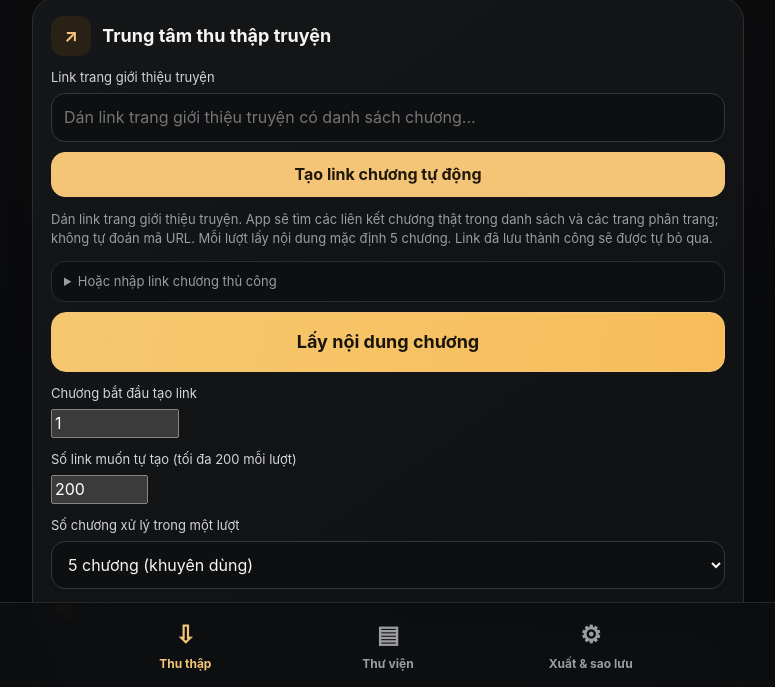
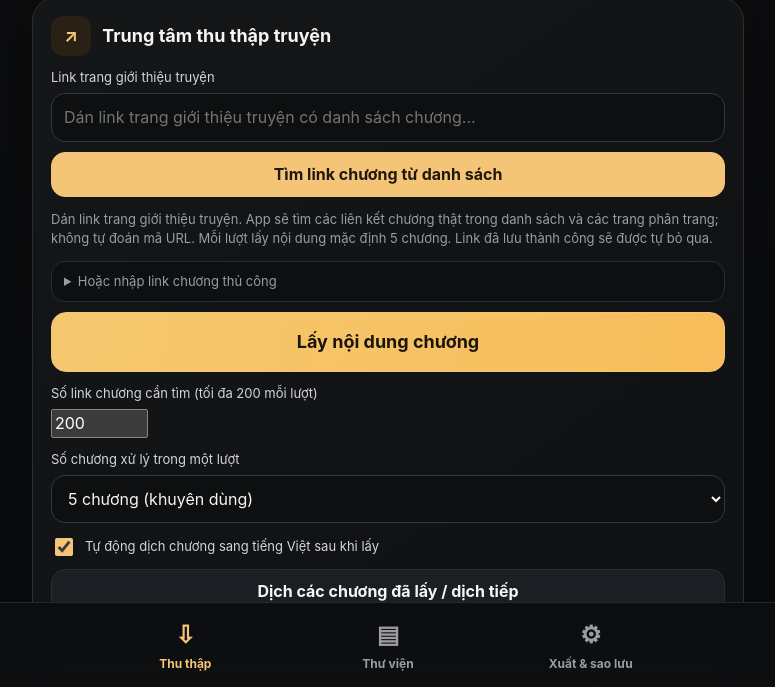
Before and after one commit to truyenvui/truyen-audio, a plain HTML site: page index.html in a window 1280 px wide. Shown: the part 111-798 px from the top of the page, without its empty margins (252-1027 px from the left). Drawn offline with Linux system fonts and the light colour scheme.

Commit message:
Clarify real chapter discovery controls

```diff
--- a/index.html
+++ b/index.html
@@ -35,13 +35,13 @@ label{display:block;font-size:13px;color:#d4d5d7;margin:12px 0 6px}input[type=te
 <div class="sectionhead"><h2><span class="sectionicon">↗</span> Trung tâm thu thập truyện</h2></div>
 <label for="storyUrl">Link trang giới thiệu truyện</label>
 <input id="storyUrl" type="url" inputmode="url" placeholder="Dán link trang giới thiệu truyện có danh sách chương...">
-<div class="actions"><button class="primary" id="discover" type="button">Tạo link chương tự động</button></div>
+<div class="actions"><button class="primary" id="discover" type="button">Tìm link chương từ danh sách</button></div>
 <p class="small">Dán link trang giới thiệu truyện. App sẽ tìm các liên kết chương thật trong danh sách và các trang phân trang; không tự đoán mã URL. Mỗi lượt lấy nội dung mặc định 5 chương. Link đã lưu thành công sẽ được tự bỏ qua.</p>
 <details class="manual-links"><summary>Hoặc nhập link chương thủ công</summary>
 <textarea id="urls" placeholder="Mỗi dòng một link chương (tối đa 200 link)..." style="min-height:88px;margin-top:10px"></textarea>
 </details>
-<div class="actions"><button class="primary importmain" id="fetch">Lấy nội dung chương</button></div><label for="patternStartChapter">Chương bắt đầu tạo link</label><input id="patternStartChapter" type="number" inputmode="numeric" min="1" max="999999" value="1">
-<label for="maxDiscoverPages">Số link muốn tự tạo (tối đa 200 mỗi lượt)</label><input id="maxDiscoverPages" type="number" inputmode="numeric" min="1" max="200" value="200" placeholder="Ví dụ: 100"><label for="batchSize">Số chương xử lý trong một lượt</label><select id="batchSize"><option value="5" selected>5 chương (khuyên dùng)</option><option value="10">10 chương</option><option value="20">20 chương</option><option value="50">50 chương</option></select><label style="display:flex;align-items:center;gap:9px;margin-top:12px"><input id="autoTranslate" type="checkbox" checked style="width:18px;height:18px;accent-color:var(--gold)"> Tự động dịch chương sang tiếng Việt sau khi lấy</label><div class="actions"><button id="translateImports">Dịch các chương đã lấy / dịch tiếp</button></div>
+<div class="actions"><button class="primary importmain" id="fetch">Lấy nội dung chương</button></div>
+<label for="maxDiscoverPages">Số link chương cần tìm (tối đa 200 mỗi lượt)</label><input id="maxDiscoverPages" type="number" inputmode="numeric" min="1" max="200" value="200" placeholder="Ví dụ: 100"><label for="batchSize">Số chương xử lý trong một lượt</label><select id="batchSize"><option value="5" selected>5 chương (khuyên dùng)</option><option value="10">10 chương</option><option value="20">20 chương</option><option value="50">50 chương</option></select><label style="display:flex;align-items:center;gap:9px;margin-top:12px"><input id="autoTranslate" type="checkbox" checked style="width:18px;height:18px;accent-color:var(--gold)"> Tự động dịch chương sang tiếng Việt sau khi lấy</label><div class="actions"><button id="translateImports">Dịch các chương đã lấy / dịch tiếp</button></div>
 <div class="status" id="importStatus" role="status" aria-live="polite"></div>
 <div class="import-progress"><progress id="importProgress" max="100" value="0"></progress><div class="small" id="progressLabel">Chưa bắt đầu thu thập</div></div>
 <div id="discoverHelp" class="manual-links hidden" aria-live="polite"></div>
```
